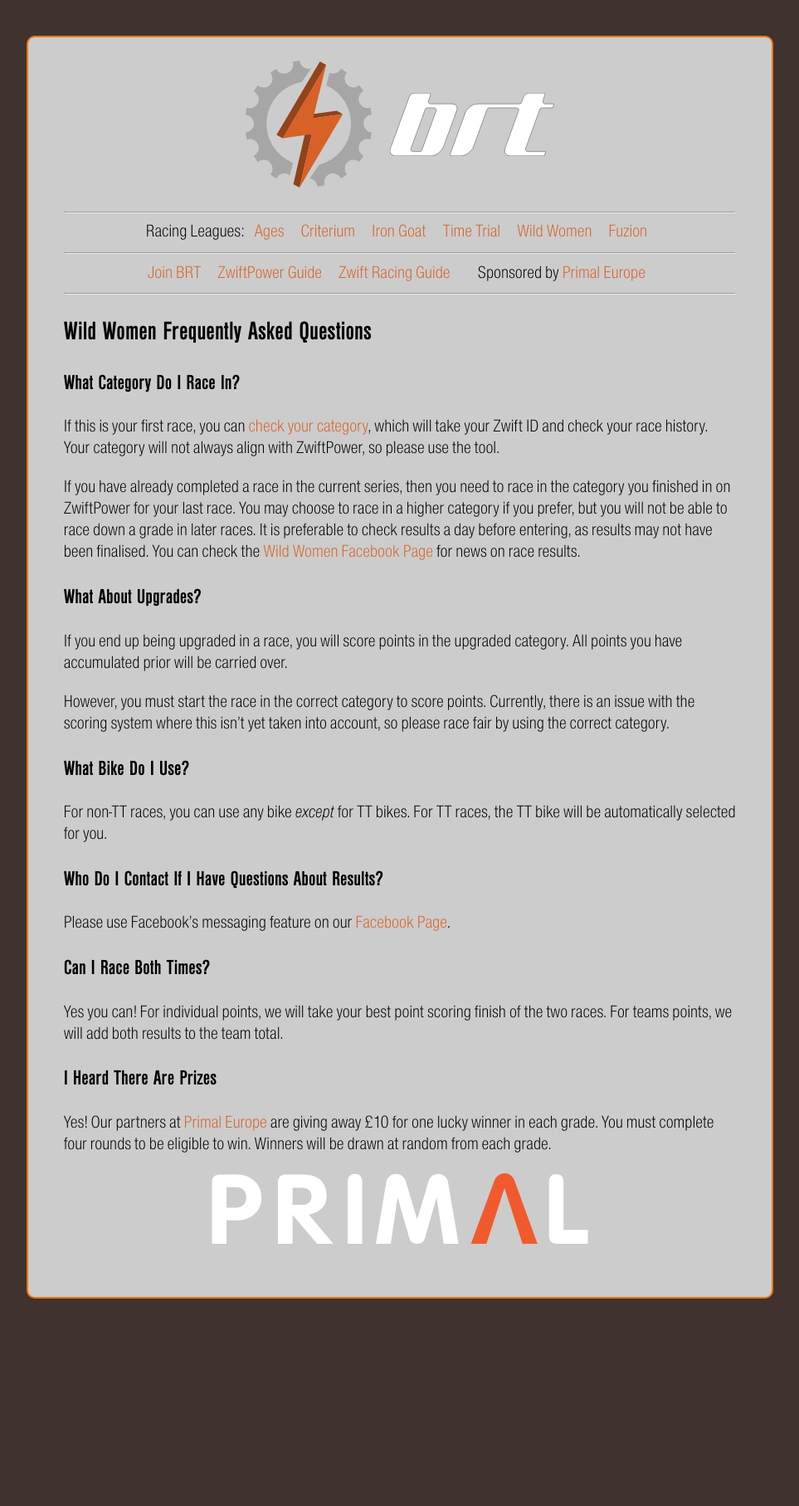
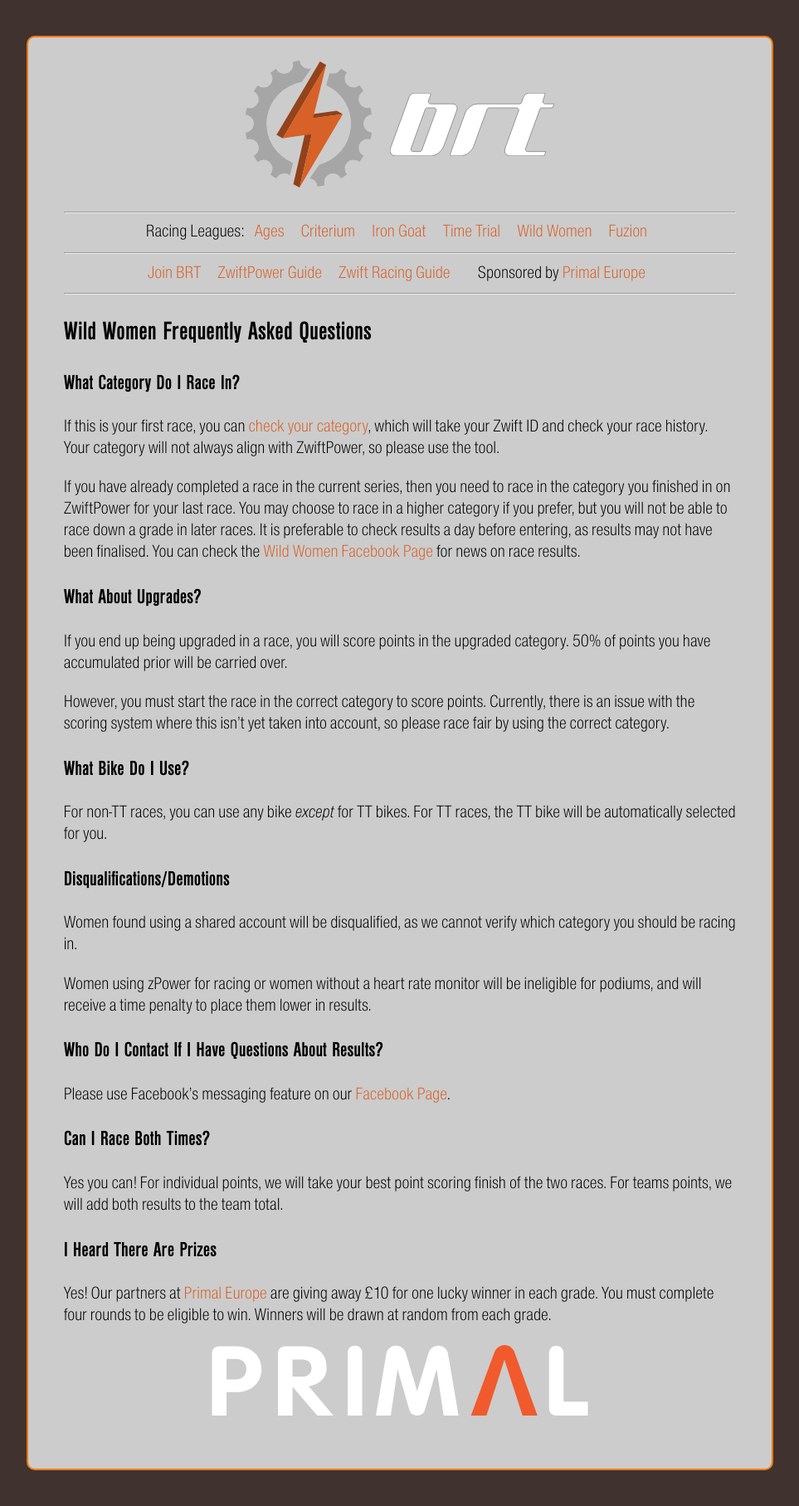
Before and after one commit to jessicah/boltrace.team, a Jekyll site: the page built from wild-women-faq.html, in a window 1280 px wide. Shown: the whole page at 83% size, without its empty margins (158-1121 px from the left). Built offline with Jekyll 4.4.1, drawn with Linux system fonts in a browser that asks for light colours; before the commit the page ends 1608 px from its top, so only the background shows below that.

Commit message:
Wild Women: updated rules.

```diff
--- a/wild-women-faq.html
+++ b/wild-women-faq.html
@@ -26,7 +26,7 @@ layout: default
 
 <p>
 	If you end up being upgraded in a race, you will score points in the upgraded
-	category. All points you have accumulated prior will be carried over.
+	category. 50% of points you have accumulated prior will be carried over.
 </p>
 
 <p>
@@ -40,6 +40,19 @@ layout: default
 <p>
 	For non-TT races, you can use any bike <em>except</em> for TT bikes. For TT races,
 	the TT bike will be automatically selected for you.
+</p>
+
+<h3>Disqualifications/Demotions</h3>
+
+<p>
+	Women found using a shared account will be disqualified, as we cannot verify which
+	category you should be racing in.
+</p>
+
+<p>
+	Women using zPower for racing or women without a heart rate monitor will be
+	ineligible for podiums, and will receive a time penalty to place them lower in
+	results.
 </p>
 
 <h3>Who Do I Contact If I Have Questions About Results?</h3>
```
Also changed, not shown: wild-women-league.html (+4 -4 lines).
